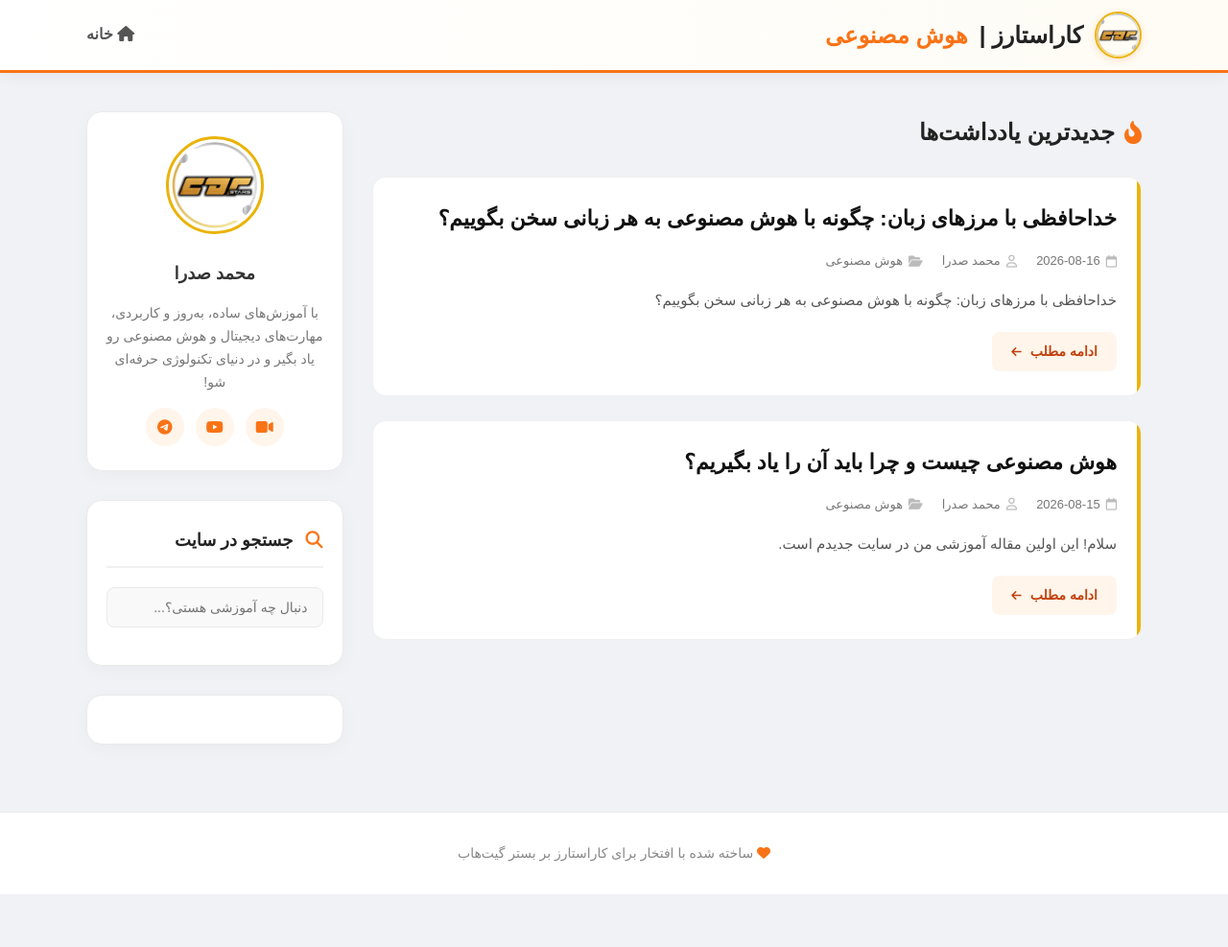
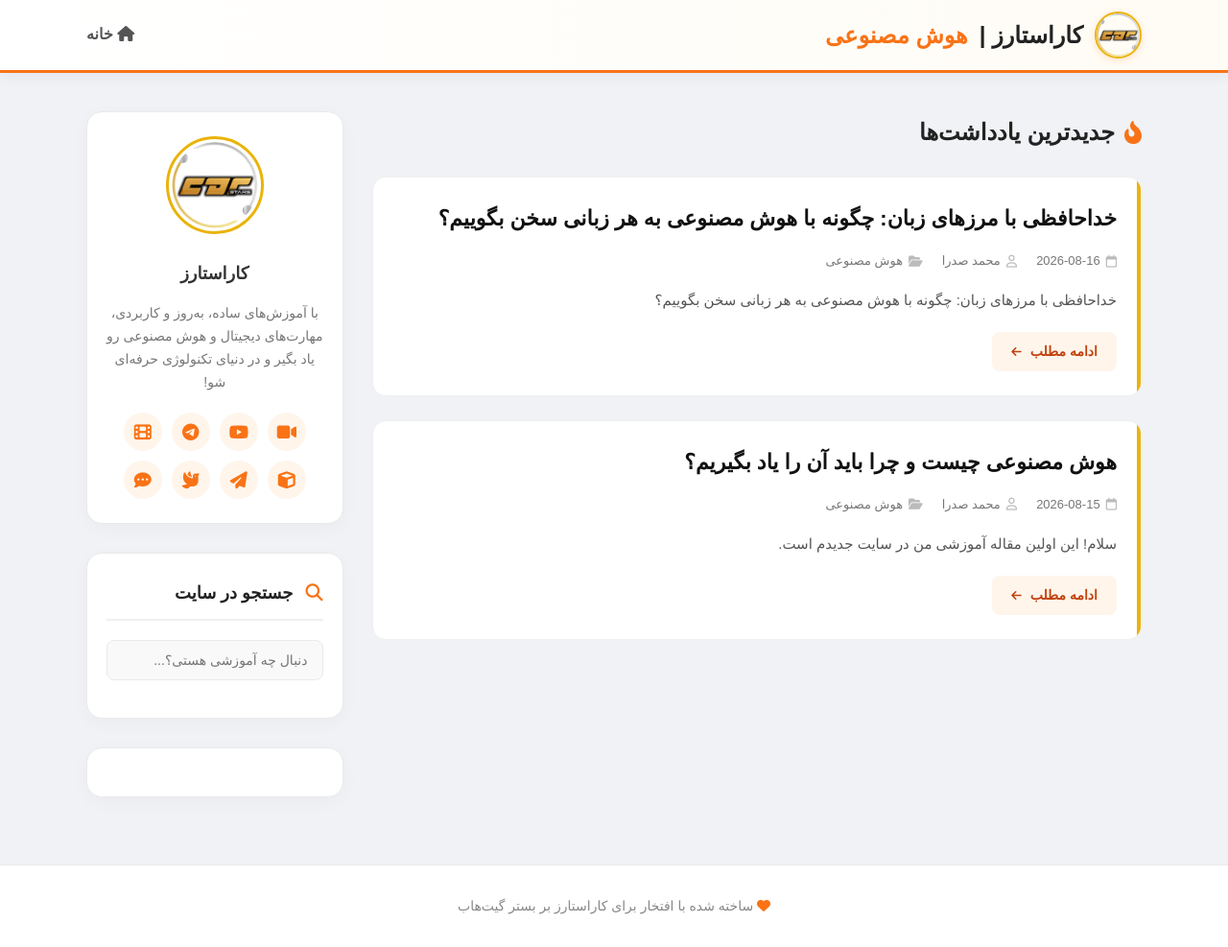
Before and after one commit to carstars7/carstars7.github.io, a Jekyll site: the page built from index.html, in a window 1280 px wide and 987 px high. Shown: the whole window at 96% size. Built offline with Jekyll 4.4.1, drawn with Linux system fonts in a browser that asks for light colours; comment, search, counter and statistics services are not loaded; a style sheet for code colours, icons or effects is not loaded.

Commit message:
Update default.html

```diff
--- a/_layouts/default.html
+++ b/_layouts/default.html
@@ -4,6 +4,7 @@
     <meta charset="UTF-8">
     <meta name="viewport" content="width=device-width, initial-scale=1.0">
 
+    <!-- کد تایید مالکیت سایت برای گوگل -->
     <meta name="google-site-verification" content="PYXn9t45sanThb2aLx0SCVAMLN1GLoAuCIVJXpo0bOA" />
 
     <title>{{ page.title | default: "کاراستارز | آموزش هوش مصنوعی" }}</title>
@@ -12,6 +13,7 @@
     <link href="https://cdn.jsdelivr.net/gh/rastikerdar/vazirmatn@v33.0.0/Vazirmatn-font-face.css" rel="stylesheet" type="text/css" />
     <link rel="stylesheet" href="https://cdnjs.cloudflare.com/ajax/libs/font-awesome/6.4.0/css/all.min.css">
 
+    <!-- اسکریپت تبلیغات تپسل -->
     <script type="text/javascript">
         (function (){
           const head = document.getElementsByTagName("head")[0];
@@ -38,20 +40,30 @@
         .sidebar .card { padding: 25px 20px; }
         .sidebar-title { font-size: 18px; font-weight: bold; border-bottom: 2px solid #f0f0f0; padding-bottom: 10px; margin-bottom: 20px; color: #222; }
         .sidebar-title i { color: var(--primary); margin-left: 8px; }
+
         .author-box { text-align: center; }
         .author-box img { width: 90px; height: 90px; border-radius: 50%; border: 3px solid var(--secondary); padding: 3px; margin-bottom: 15px;}
         .author-box h3 { margin: 0 0 5px 0; font-size: 18px; }
-        .author-box p { font-size: 14px; color: #777; margin-bottom: 15px; line-height: 1.7;}
-        .social-links { display: flex; justify-content: center; gap: 12px; flex-wrap: wrap; }
-        .social-links a { display: flex; align-items: center; justify-content: center; width: 40px; height: 40px; background: #fff5eb; color: var(--primary); border-radius: 50%; text-decoration: none; transition: all 0.3s; }
-        .social-links a:hover { background: var(--primary); color: white; transform: translateY(-3px); }
+        .author-box p { font-size: 14px; color: #777; margin-bottom: 20px; line-height: 1.7;}
+
+        /* استایل دکمه‌های شبکه‌های اجتماعی */
+        .social-links { display: flex; justify-content: center; gap: 10px; flex-wrap: wrap; }
+        .social-links a {
+            display: flex; align-items: center; justify-content: center;
+            width: 40px; height: 40px;
+            background: #fff5eb; color: var(--primary);
+            border-radius: 50%; text-decoration: none;
+            transition: all 0.3s; font-size: 18px;
+        }
+        .social-links a:hover { background: var(--primary); color: white; transform: translateY(-3px); box-shadow: 0 4px 10px rgba(249, 115, 22, 0.3); }
+
         .main-content h1 { font-size: 30px; color: #111; margin-top: 0;}
         .main-content p { font-size: 17px; text-align: justify; }
         .main-content img { max-width: 100%; height: auto; border-radius: 12px; margin: 20px 0; }
         footer { text-align: center; padding: 30px 20px; background: #fff; color: #888; border-top: 1px solid #eaeaea; font-size: 14px; }
         @media (max-width: 900px) { .wrapper { grid-template-columns: 1fr; } .header-inner { flex-direction: column; gap: 15px; } nav { margin-top: 10px; } nav a { margin: 0 10px; } }
 
-        /* استایل‌های باکس جستجو */
+        /* استایل‌های جستجو */
         .search-input { width: 100%; padding: 12px 15px; border: 1px solid #eaeaea; border-radius: 8px; font-family: 'Vazirmatn', sans-serif; font-size: 14px; box-sizing: border-box; background: #f9f9f9; transition: border 0.3s; }
         .search-input:focus { outline: none; border-color: var(--primary); background: #fff; }
         #results-container { list-style: none; padding: 0; margin-top: 10px; font-size: 14px; }
@@ -74,17 +86,24 @@
 
         <aside class="sidebar">
             <div class="card author-box">
-                <img src="/logo.jpg" alt="محمد صدرا">
-                <h3>محمد صدرا</h3>
+                <img src="/logo.jpg" alt="لوگو کاراستارز">
+                <!-- تغییر نام به کاراستارز -->
+                <h3>کاراستارز</h3>
                 <p>با آموزش‌های ساده، به‌روز و کاربردی، مهارت‌های دیجیتال و هوش مصنوعی رو یاد بگیر و در دنیای تکنولوژی حرفه‌ای شو!</p>
+
+                <!-- شبکه‌های اجتماعی آپدیت شده -->
                 <div class="social-links">
-                    <a href="https://aparat.com/car_stars_7"><i class="fa-solid fa-video"></i></a>
-                    <a href="https://youtube.com/@car_stars_7"><i class="fa-brands fa-youtube"></i></a>
-                    <a href="https://t.me/car_stars_7"><i class="fa-brands fa-telegram"></i></a>
+                    <a href="https://aparat.com/car_stars_7" title="آپارات"><i class="fa-solid fa-video"></i></a>
+                    <a href="https://youtube.com/@car_stars_7" title="یوتیوب"><i class="fa-brands fa-youtube"></i></a>
+                    <a href="https://t.me/car_stars_7" title="تلگرام"><i class="fa-brands fa-telegram"></i></a>
+                    <a href="https://ifilo.net/car_stars_7" title="فیلو"><i class="fa-solid fa-film"></i></a>
+                    <a href="https://rubika.ir/car_stars_7" title="روبیکا"><i class="fa-solid fa-cube"></i></a>
+                    <a href="https://eitaa.com/car_stars_7" title="ایتا"><i class="fa-solid fa-paper-plane"></i></a>
+                    <a href="https://splus.ir/car_stars_7" title="سروش پلاس"><i class="fa-solid fa-dove"></i></a>
+                    <a href="https://ble.ir/car_stars_7" title="بله"><i class="fa-solid fa-comment-dots"></i></a>
                 </div>
             </div>
 
-            <!-- باکس جدید جستجو که جایگزین برچسب‌ها شد -->
             <div class="card">
                 <div class="sidebar-title"><i class="fa-solid fa-magnifying-glass"></i> جستجو در سایت</div>
                 <div>
@@ -105,7 +124,6 @@
 
     <div id="mediaad-RlBM7"></div>
 
-    <!-- اسکریپت موتور جستجوی سریع سایت -->
     <script src="https://cdn.jsdelivr.net/npm/simple-jekyll-search@latest/dest/simple-jekyll-search.min.js"></script>
     <script>
         var sjs = SimpleJekyllSearch({
```
